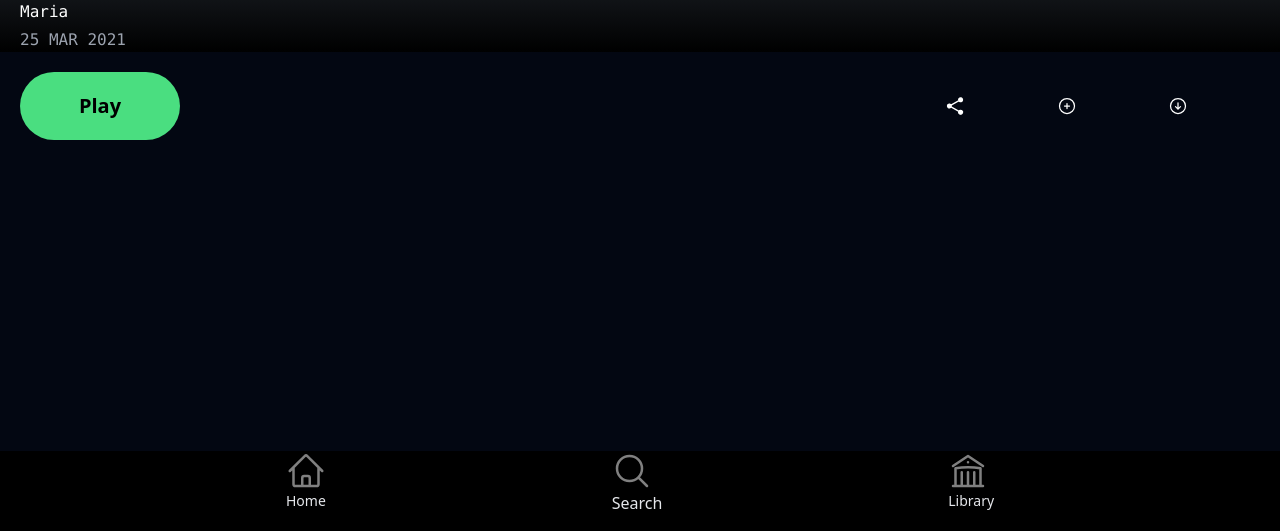
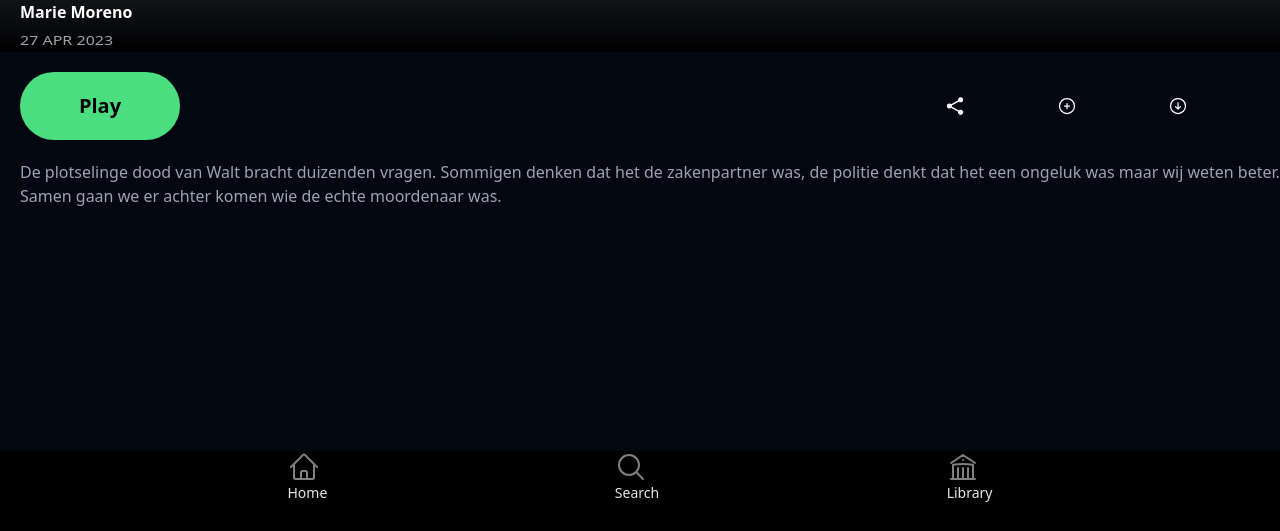
Before and after one commit to BotAngus/late-night-true-crime-podcast, a plain HTML site: page index.html in a window 1280 px wide. Shown: the part 269-800 px from the top of the page. Drawn offline with Linux system fonts and the light colour scheme.

Commit message:
font fix

```diff
--- a/index.html
+++ b/index.html
@@ -17,10 +17,10 @@
             <img src="assets/svg/dots.svg" class="w-8 ml-auto" alt="back">
         </div>
         <img src="assets/image/truecrime.jpg" class="w-20 rounded-lg ml-5" />
-        <h2 class="font-mono font-bold text-white p-5 text-4xl">Late Night True Crime</h2>
-        <p class="text-white font-mono pl-5">Maria</p>
+        <h2 class="font-bold text-white p-5 text-4xl">Late Night True Crime</h2>
+        <p class="font-bold text-white  pl-5">Marie Moreno</p>
         <div class="flex">
-            <p class="text-gray-400 font-mono ml-5 mt-1">25 MAR 2021</p>
+            <p class="text-gray-400  ml-5 mt-1 scale-y-75">27 APR 2023 </p>
         </div>
     </div>
     <div class="flex w-full flex-row justify-between">
@@ -29,17 +29,21 @@
             <img src="assets/svg/share.svg" alt="share" class="w-5">
             <img src="assets/svg/save.svg" alt="save" class="w-5">
             <img src="assets/svg/download.svg" alt="download" class="w-5">
-
         </div>
     </div>
+    <div>
+        <p class="text-gray-400 ml-5">De plotselinge dood van Walt bracht duizenden vragen. Sommigen denken
+            dat het de zakenpartner was, de politie denkt dat het een ongeluk was maar wij weten beter. Samen gaan we er
+            achter komen wie de echte moordenaar was.</p>
+    </div>
     <div class="absolute bottom-0 w-full bg-black h-20 flex justify-evenly">
-        <div><img src="assets/svg/home.svg" alt="home" class="w-10">
+        <div><img src="assets/svg/home.svg" alt="home" class="w-8">
             <p class="text-gray-200 text-sm text-center">Home</p>
         </div>
-        <div><img src="assets/svg/search.svg" alt="search" class="w-10">
-            <p class="text-gray-200 backdrop:text-sm text-center">Search</p>
+        <div><img src="assets/svg/search.svg" alt="search" class="w-8">
+            <p class="text-gray-200 text-sm text-center">Search</p>
         </div>
-        <div><img src="assets/svg/library.svg" alt="library" class="w-10">
+        <div><img src="assets/svg/library.svg" alt="library" class="w-8">
             <p class="text-gray-200 text-sm text-center">Library</p>
         </div>
 
--- a/main.css
+++ b/main.css
@@ -1,3 +1,10 @@
 @tailwind base;
 @tailwind components;
 @tailwind utilities;
+
+@layer base {
+    @font-face {
+        font-family: Varela Round;
+        src: url("./assets/font/VarelaRound-Regular.ttf");
+    }
+}
```
Also changed, not shown: assets/css/tailwind.css, assets/font/VarelaRound-Regular.ttf (added), audio.js (added).
